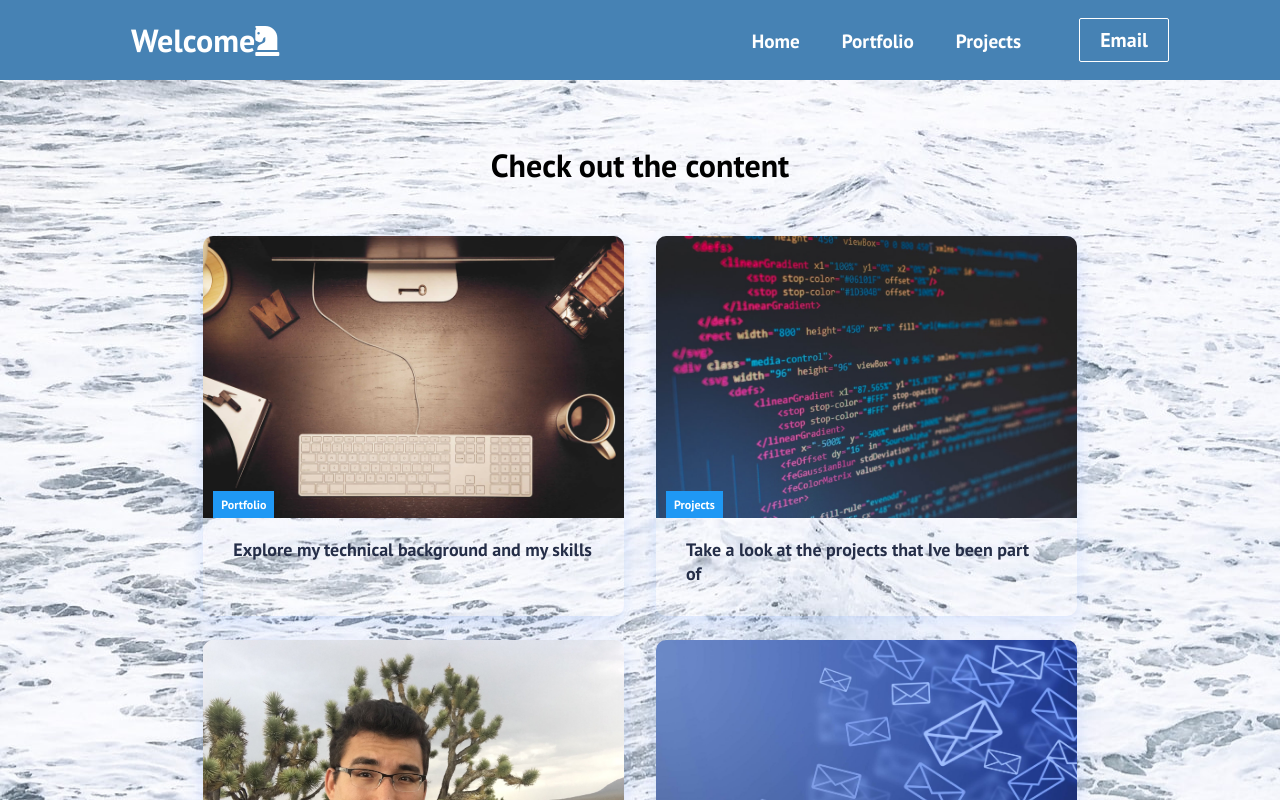
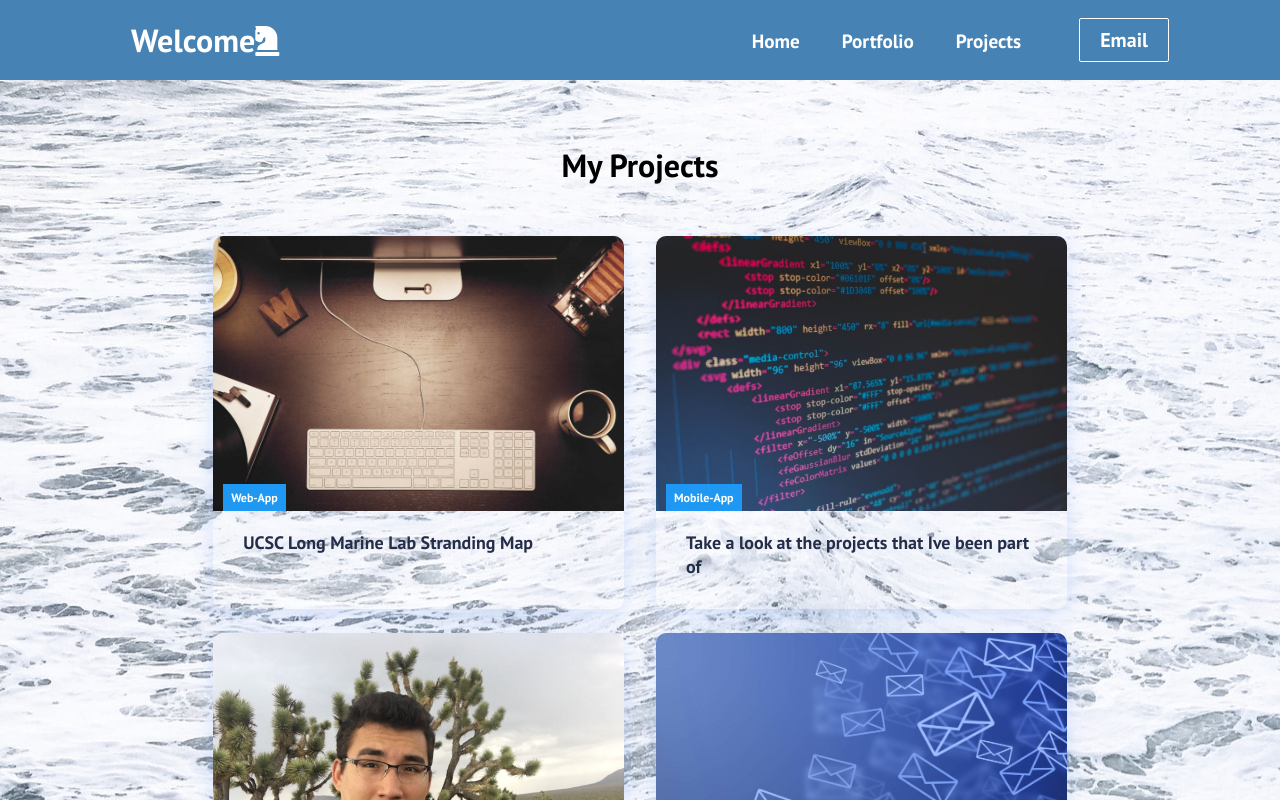
Before and after one commit to aziz158/aziz-asomiddinov-personal-website, a React (Create React App) app: page /projects in a window 1280 px wide. Shown: the top 800 px of the page. Built offline with nearby package versions, Linux system fonts and the light colour scheme.

Commit message:
bootstrap installed

```diff
--- a/package.json
+++ b/package.json
@@ -6,7 +6,9 @@
     "@testing-library/jest-dom": "^5.11.8",
     "@testing-library/react": "^11.2.3",
     "@testing-library/user-event": "^12.6.0",
+    "bootstrap": "^4.6.0",
     "react": "^17.0.1",
+    "react-bootstrap": "^1.4.3",
     "react-dom": "^17.0.1",
     "react-router-dom": "^5.2.0",
     "react-scripts": "4.0.1",
--- a/src/components/ProjectCards.js
+++ b/src/components/ProjectCards.js
@@ -5,20 +5,20 @@ import CardItem from './CardItem';
 function ProjectCards() {
     return (
       <div className='pcards'>
-        <h1>Check out the content</h1>
+        <h1>My Projects</h1>
         <div className='pcards__container'>
           <div className='pcards__wrapper'>
             <ul className='pcards__items'>
               <CardItem
                 src='./images/Desktop.jpg'
-                text='Explore my technical background and my skills'
-                label='Portfolio'
-                path='/portfolio'
+                text='UCSC Long Marine Lab Stranding Map'
+                label='Web-App'
+                path='portfolio'
               />
               <CardItem
                 src='./images/Projects.jpeg'
                 text='Take a look at the projects that Ive been part of'
-                label='Projects'
+                label='Mobile-App'
                 path='/projects'
               />
             </ul>
```
Also changed, not shown: 2 other files (tests, documents, lock files or other folders).
